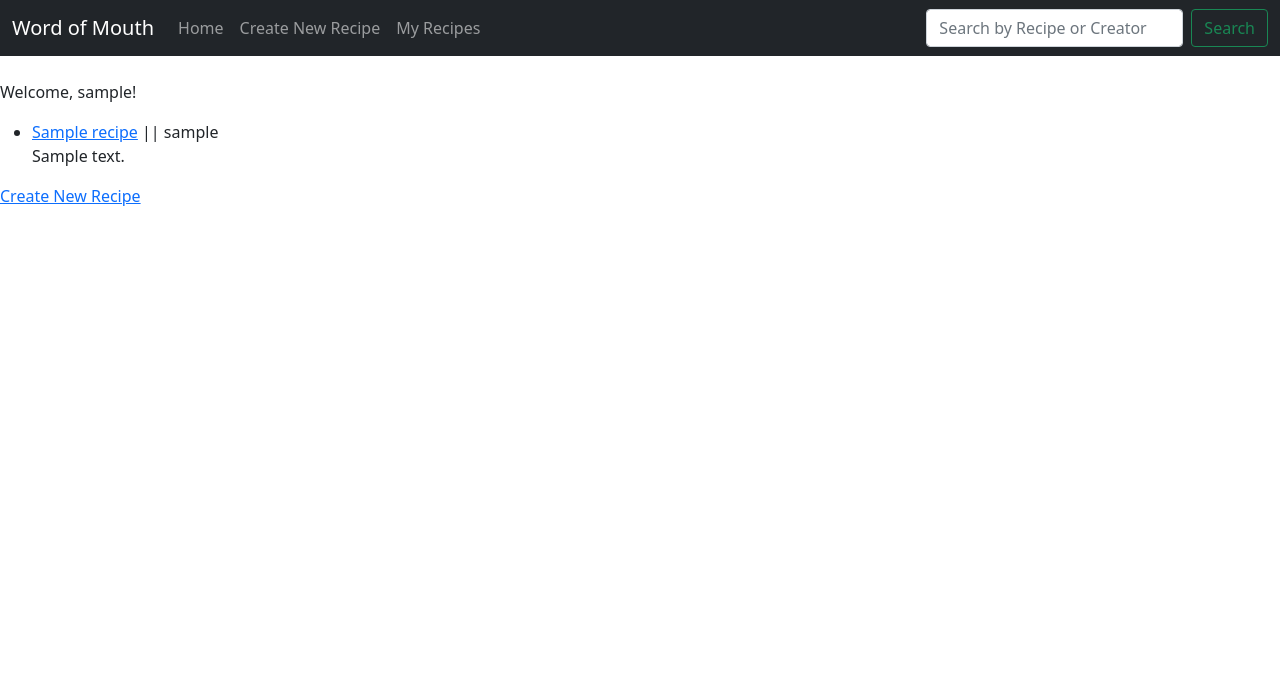
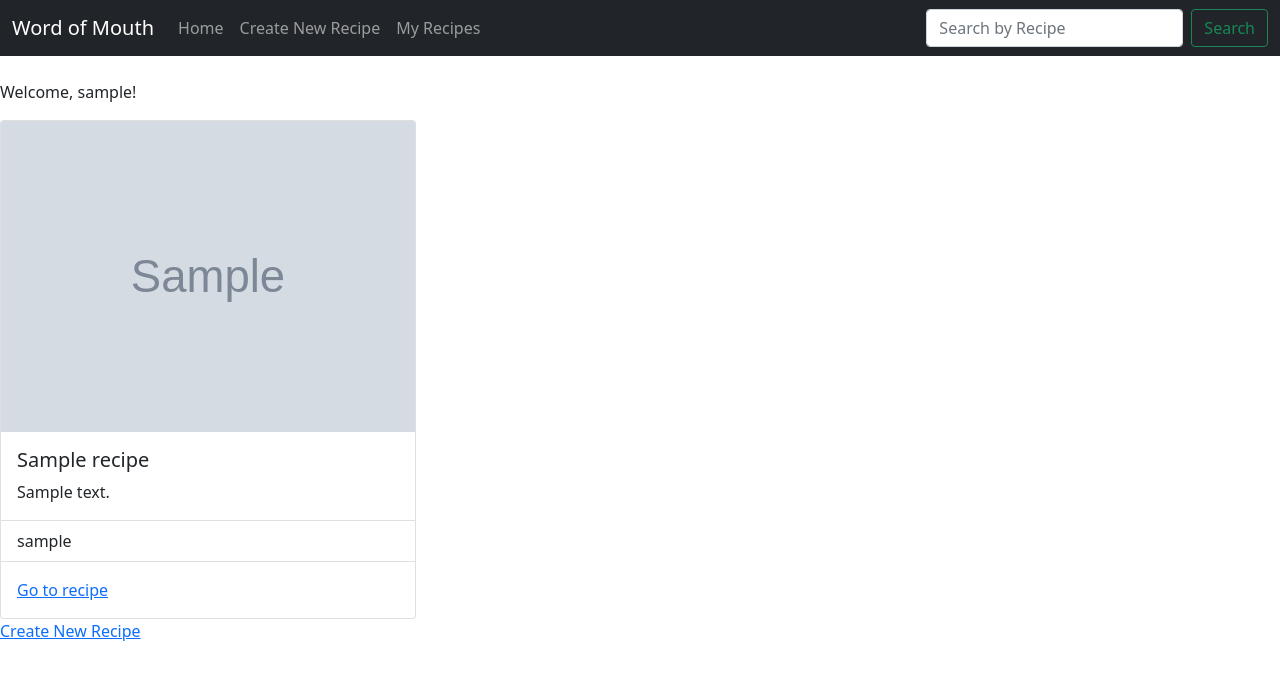
Before and after one commit to uva-cs3240-s22/group-project-b-24, a Django app: page / in a window 1280 px wide. Shown: the top 680 px of the page. Run offline with Django 4.2, Linux system fonts and the light colour scheme; a user stored in the database is signed in; tables that the repository leaves empty hold one stand-in row (values such as "Sample post"); grey boxes marked "Sample" are stand-in pictures; parts of the project's set-up code (start-up, migrations or seed data) failed here and were passed over; some libraries are stand-ins or nearby versions.

Commit message:
default image slight fix

```diff
--- a/WOMbasic/models.py
+++ b/WOMbasic/models.py
@@ -11,7 +11,7 @@ class Recipe(models.Model):
     publisher = models.ForeignKey(User, default=None, on_delete=models.CASCADE)
     date_published = models.DateTimeField(default=datetime.now)
     recipe_description = models.TextField(default="")
-    recipe_image = models.ImageField(null=True, blank=True, upload_to="images/", default="media/images/default_image.png")
+    recipe_image = models.ImageField(null=True, blank=True, upload_to="images/", default="{% static 'WOMbasic/default_image.png' %}")
 
     objects = models.Manager()
 
--- a/WOMbasic/templates/WOMbasic/home.html
+++ b/WOMbasic/templates/WOMbasic/home.html
@@ -11,12 +11,24 @@
 <br>
 {% if user.is_authenticated %}
 <p>Welcome, {{ user.username }}!</p>
-<ul>
+
     {% for recipe in object_list %}
-    <li><a href="{% url 'WOMbasic:recipe-details' recipe.pk %}">{{ recipe.recipe_name }}</a> || {{ recipe.publisher }}<br>
-        {{ recipe.recipe_description }}</li>
+        <div class="card" style="width: 26rem;">
+          <img class="card-img-top" src="{{ recipe.recipe_image.url }}" alt='no file'>
+
+          <div class="card-body">
+            <h5 class="card-title">{{ recipe.recipe_name }}</h5>
+            <p class="card-text">{{ recipe.recipe_description }}</p>
+          </div>
+          <ul class="list-group list-group-flush">
+            <li class="list-group-item">{{ recipe.publisher.username }}</li>
+          </ul>
+          <div class="card-body">
+            <a href="{% url 'WOMbasic:recipe-details' recipe.pk %}" class="card-link">Go to recipe</a>
+          </div>
+        </div>
     {% endfor %}
-</ul>
+
 <p> <a href="{% url 'WOMbasic:submit' %}">Create New Recipe</a></p>
 
 {% else %}
--- a/WOMbasic/templates/WOMbasic/recipe_details.html
+++ b/WOMbasic/templates/WOMbasic/recipe_details.html
@@ -11,11 +11,11 @@
 {% block content %}
 <h1> {{ recipe.recipe_name }}</h1>
 <small>By: {{ recipe.publisher.email }}</small><br/>
-<hr> <!--
+<hr>
 {% if recipe.recipe_image is not None %}
     <img src = "{{ recipe.recipe_image.url }}">
 <br>
-{% endif %} -->
+{% endif %}
 {{ recipe.recipe_description }}
 <br><br>
 <small>
--- a/WOMbasic/templates/base_template.html
+++ b/WOMbasic/templates/base_template.html
@@ -38,7 +38,7 @@
              <div>
                 <form class="d-flex" method=POST action="{% url 'WOMbasic:search-results' %}">
                     {% csrf_token %}
-                    <input class="form-control me-2" type="search" placeholder="Search by Recipe or Creator" aria-label="Search" name="searched">
+                    <input class="form-control me-2" type="search" placeholder="Search by Recipe" aria-label="Search" name="searched">
                     <button class="btn btn-outline-success" type="submit">Search</button>
                 </form>
             </div>
--- a/WOMbasic/views.py
+++ b/WOMbasic/views.py
@@ -33,7 +33,7 @@ class DeleteRecipe(DeleteView):
 def search_results(request):
     if request.method == "POST":
         searched = request.POST['searched']
-        results = Recipe.objects.filter(recipe_name__contains=searched, recipe_description__contains=searched)
+        results = Recipe.objects.filter(recipe_name__contains=searched)
         return render(request, 'WOMbasic/search_results.html', {'searched': searched, 'results': results})
     else:
         return render(request, 'WOMbasic/search_results.html', {})
```
Also changed, not shown: WOMbasic/templates/WOMbasic/search_results.html (+14 -2 lines), WOMbasic/migrations/0005_alter_recipe_recipe_image.py (added), WOMbasic/migrations/0006_alter_recipe_recipe_image.py (added), WOMbasic/static/default_image.png (added).
